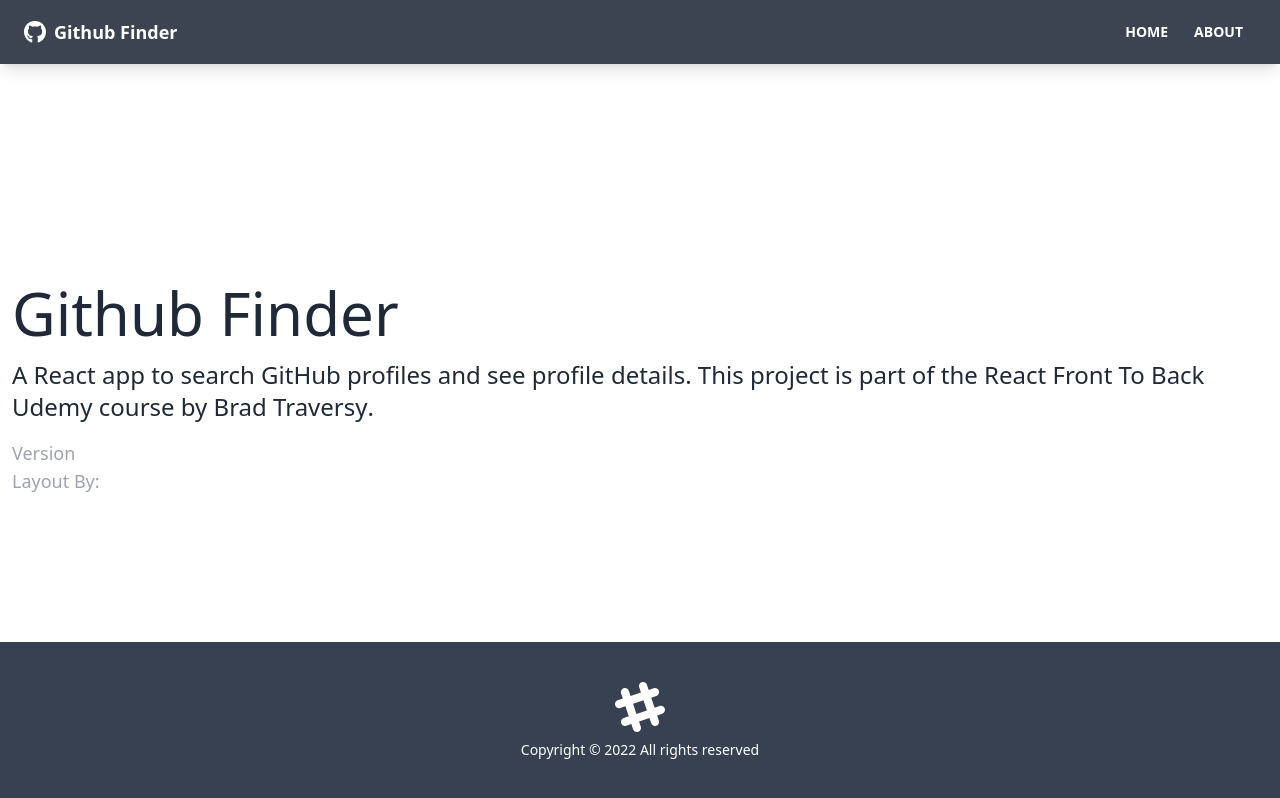
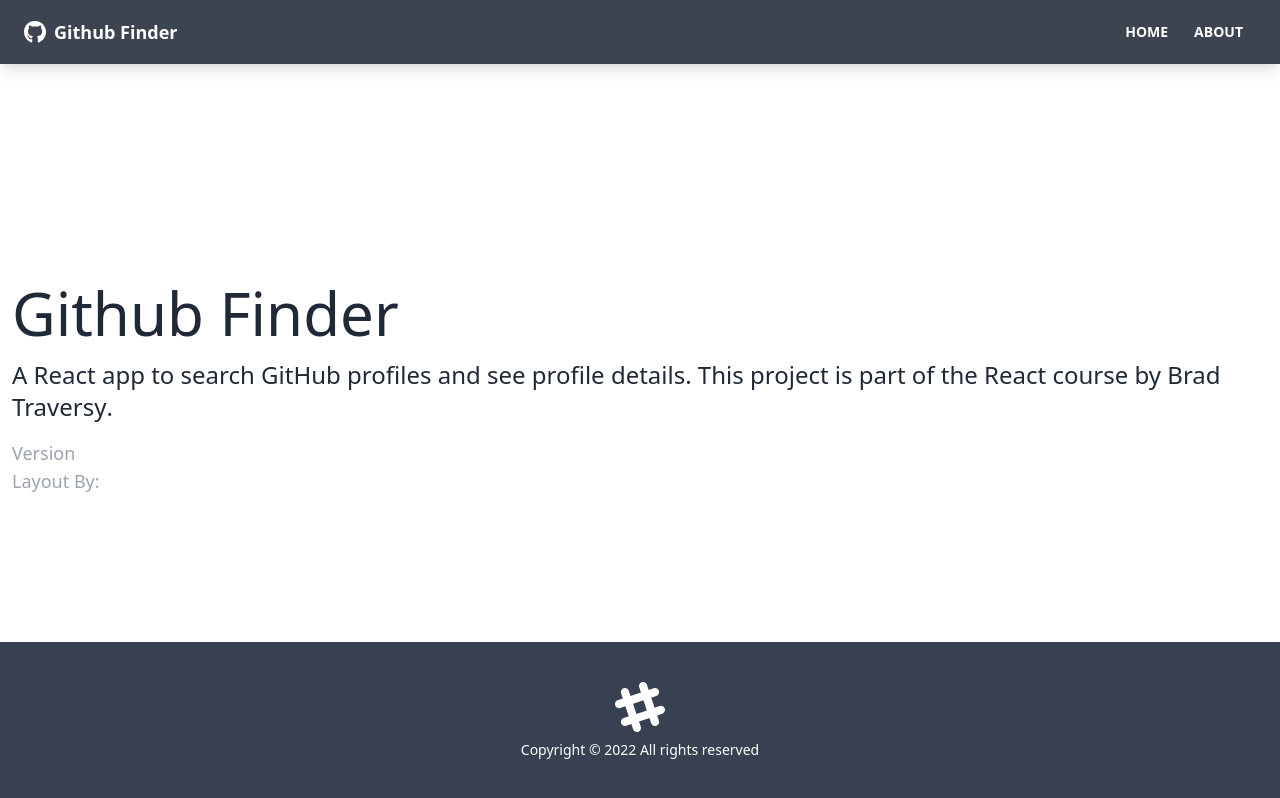
Before and after one commit to avinashvagh/github-finder-app, a React (Create React App) app: page /about in a window 1280 px wide. Built offline with nearby package versions, Linux system fonts and the light colour scheme.

Commit message:
minor text info update

```diff
--- a/src/pages/About.jsx
+++ b/src/pages/About.jsx
@@ -10,9 +10,9 @@
         project is part of the
         <a href='https://www.udemy.com/course/modern-react-front-to-back/'>
           {' '}
-          React Front To Back
+          React
         </a>{' '}
-        Udemy course by
+        course by
         <strong>
           <a href='https://traversymedia.com'> Brad Traversy</a>
         </strong>
```
